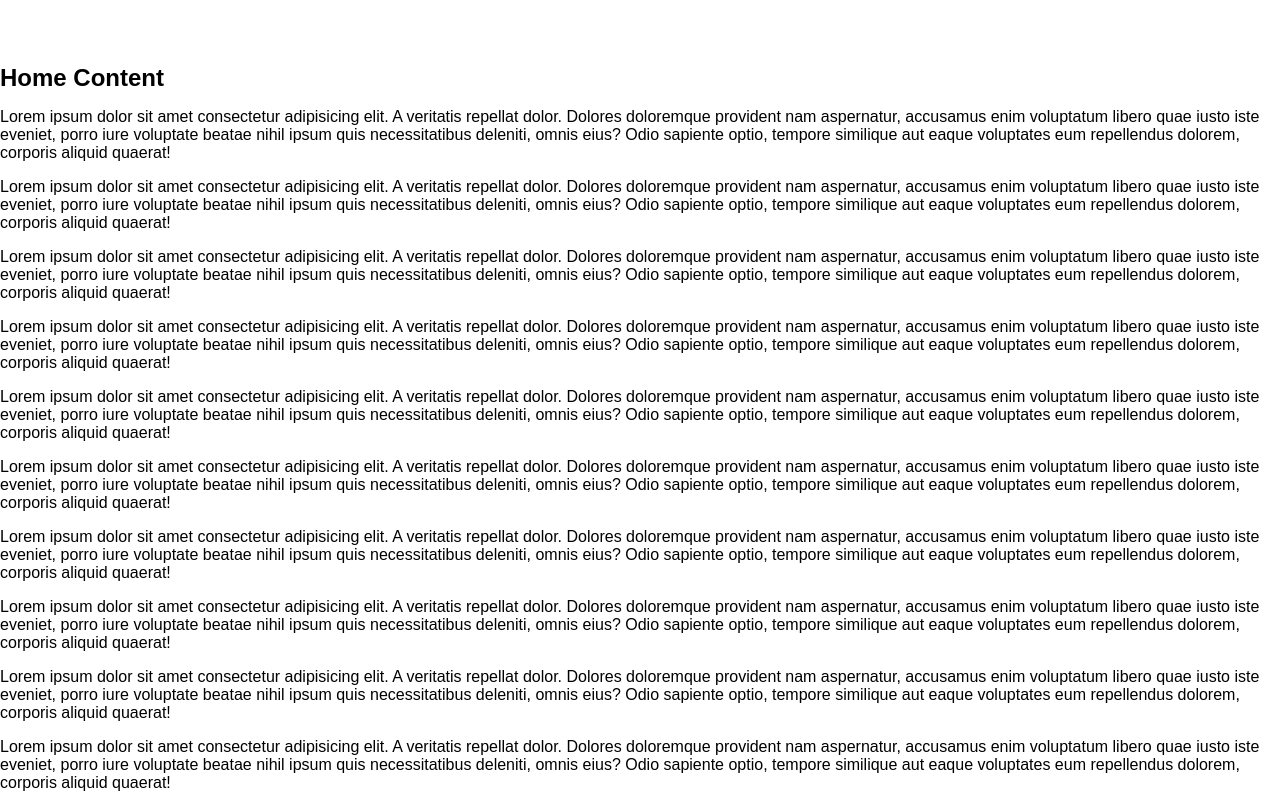
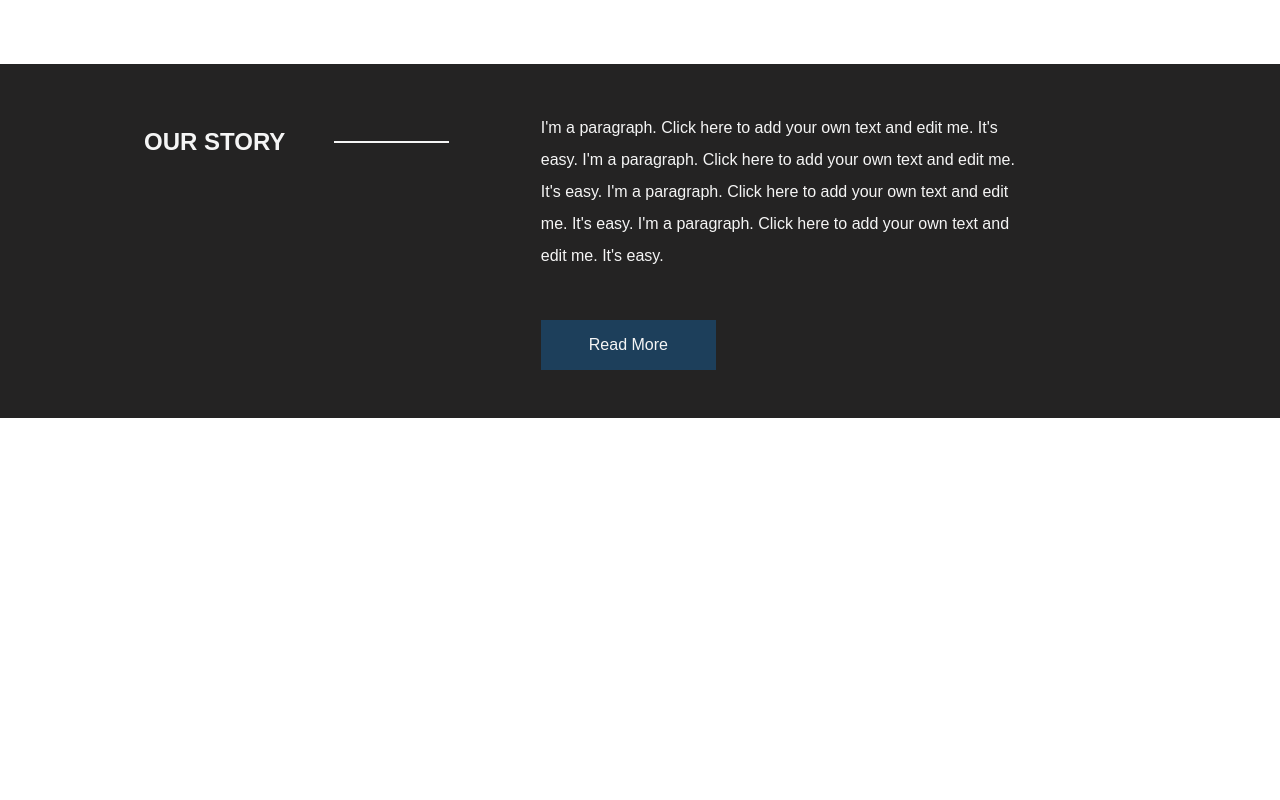
Before and after one commit to Spha88/hotel-school, a Next.js app: page / in a window 1280 px wide. Shown: the part 860-1660 px from the top of the page. After the commit the page ends 1278 px from the top, so only its background shows below. Built offline with nearby package versions, Linux system fonts and the light colour scheme.

Commit message:
Complete AboutFrontPage component

```diff
--- /dev/null
+++ b/components/HomeContent/AboutFrontPage/AboutFrontPage.js
@@ -0,0 +1,30 @@
+import React from 'react';
+import styles from './AboutFrontPage.module.scss';
+import Container from '../../UI/Container';
+
+const AboutFrontPage = () => {
+    return (
+        <div className={styles.AboutFrontPage}>
+            <Container>
+                <div className={styles.AboutContent}>
+                    <div className={styles.Heading}>
+                        <div className={styles.HeadingInner}>
+                            <h2>OUR STORY</h2>
+                            <div className={styles.Line}></div>
+                        </div>
+                    </div>
+                    <div className={styles.Paragraph}>
+                        <p>
+                            I'm a paragraph. Click here to add your own text and edit me. It's easy. I'm a paragraph. Click here to add your own text and edit me.
+
+                            It's easy. I'm a paragraph. Click here to add your own text and edit me. It's easy. I'm a paragraph. Click here to add your own text and edit me. It's easy.
+                        </p>
+                        <a href="/about">Read More</a>
+                    </div>
+                </div>
+            </Container>
+        </div>
+    )
+}
+
+export default AboutFrontPage
--- /dev/null
+++ b/components/HomeContent/AboutFrontPage/AboutFrontPage.module.scss
@@ -0,0 +1,38 @@
+.AboutFrontPage {
+    background: var(--black);
+    color: var(--white);
+    .AboutContent {
+        padding: 3rem 0;
+        display: flex;
+        .Heading {
+            width: 40%;
+            .HeadingInner {
+                display: flex;
+                align-items: center;
+                padding: 1rem 1rem 1rem 0;
+                h2 {
+                    width: 50%;
+                }
+                .Line {
+                    height: 2px;
+                    background: var(--white);
+                    width: 30%;
+                }
+            }
+        }
+
+        .Paragraph {
+            width: 50%;
+            p {
+                margin: 0;
+                padding-bottom: 3rem;
+                line-height: 2rem;
+            }
+            a {
+                display: inline-block;
+                background: var(--blue);
+                padding: 1rem 3rem;
+            }
+        }
+    }
+}
--- a/components/HomeContent/HomeContent.js
+++ b/components/HomeContent/HomeContent.js
@@ -1,52 +1,12 @@
 import React from 'react'
+import AboutFrontPage from './AboutFrontPage/AboutFrontPage'
+
 import styles from './HomeContent.module.scss'
 
 const HomeContent = () => {
     return (
         <div className={styles.HomeContent}>
-            <h2>Home Content</h2>
-            <p>
-                Lorem ipsum dolor sit amet consectetur adipisicing elit. A veritatis repellat dolor. Dolores doloremque provident nam aspernatur, accusamus enim voluptatum libero quae iusto iste eveniet, porro iure voluptate beatae nihil ipsum quis necessitatibus deleniti, omnis eius? Odio sapiente optio, tempore similique aut eaque voluptates eum repellendus dolorem, corporis aliquid quaerat!
-            </p>
-            <p>
-                Lorem ipsum dolor sit amet consectetur adipisicing elit. A veritatis repellat dolor. Dolores doloremque provident nam aspernatur, accusamus enim voluptatum libero quae iusto iste eveniet, porro iure voluptate beatae nihil ipsum quis necessitatibus deleniti, omnis eius? Odio sapiente optio, tempore similique aut eaque voluptates eum repellendus dolorem, corporis aliquid quaerat!
-            </p>
-            <p>
-                Lorem ipsum dolor sit amet consectetur adipisicing elit. A veritatis repellat dolor. Dolores doloremque provident nam aspernatur, accusamus enim voluptatum libero quae iusto iste eveniet, porro iure voluptate beatae nihil ipsum quis necessitatibus deleniti, omnis eius? Odio sapiente optio, tempore similique aut eaque voluptates eum repellendus dolorem, corporis aliquid quaerat!
-            </p>
-            <p>
-                Lorem ipsum dolor sit amet consectetur adipisicing elit. A veritatis repellat dolor. Dolores doloremque provident nam aspernatur, accusamus enim voluptatum libero quae iusto iste eveniet, porro iure voluptate beatae nihil ipsum quis necessitatibus deleniti, omnis eius? Odio sapiente optio, tempore similique aut eaque voluptates eum repellendus dolorem, corporis aliquid quaerat!
-            </p>
-            <p>
-                Lorem ipsum dolor sit amet consectetur adipisicing elit. A veritatis repellat dolor. Dolores doloremque provident nam aspernatur, accusamus enim voluptatum libero quae iusto iste eveniet, porro iure voluptate beatae nihil ipsum quis necessitatibus deleniti, omnis eius? Odio sapiente optio, tempore similique aut eaque voluptates eum repellendus dolorem, corporis aliquid quaerat!
-            </p>
-            <p>
-                Lorem ipsum dolor sit amet consectetur adipisicing elit. A veritatis repellat dolor. Dolores doloremque provident nam aspernatur, accusamus enim voluptatum libero quae iusto iste eveniet, porro iure voluptate beatae nihil ipsum quis necessitatibus deleniti, omnis eius? Odio sapiente optio, tempore similique aut eaque voluptates eum repellendus dolorem, corporis aliquid quaerat!
-            </p>
-            <p>
-                Lorem ipsum dolor sit amet consectetur adipisicing elit. A veritatis repellat dolor. Dolores doloremque provident nam aspernatur, accusamus enim voluptatum libero quae iusto iste eveniet, porro iure voluptate beatae nihil ipsum quis necessitatibus deleniti, omnis eius? Odio sapiente optio, tempore similique aut eaque voluptates eum repellendus dolorem, corporis aliquid quaerat!
-            </p>
-            <p>
-                Lorem ipsum dolor sit amet consectetur adipisicing elit. A veritatis repellat dolor. Dolores doloremque provident nam aspernatur, accusamus enim voluptatum libero quae iusto iste eveniet, porro iure voluptate beatae nihil ipsum quis necessitatibus deleniti, omnis eius? Odio sapiente optio, tempore similique aut eaque voluptates eum repellendus dolorem, corporis aliquid quaerat!
-            </p>
-            <p>
-                Lorem ipsum dolor sit amet consectetur adipisicing elit. A veritatis repellat dolor. Dolores doloremque provident nam aspernatur, accusamus enim voluptatum libero quae iusto iste eveniet, porro iure voluptate beatae nihil ipsum quis necessitatibus deleniti, omnis eius? Odio sapiente optio, tempore similique aut eaque voluptates eum repellendus dolorem, corporis aliquid quaerat!
-            </p>
-            <p>
-                Lorem ipsum dolor sit amet consectetur adipisicing elit. A veritatis repellat dolor. Dolores doloremque provident nam aspernatur, accusamus enim voluptatum libero quae iusto iste eveniet, porro iure voluptate beatae nihil ipsum quis necessitatibus deleniti, omnis eius? Odio sapiente optio, tempore similique aut eaque voluptates eum repellendus dolorem, corporis aliquid quaerat!
-            </p>
-            <p>
-                Lorem ipsum dolor sit amet consectetur adipisicing elit. A veritatis repellat dolor. Dolores doloremque provident nam aspernatur, accusamus enim voluptatum libero quae iusto iste eveniet, porro iure voluptate beatae nihil ipsum quis necessitatibus deleniti, omnis eius? Odio sapiente optio, tempore similique aut eaque voluptates eum repellendus dolorem, corporis aliquid quaerat!
-            </p>
-            <p>
-                Lorem ipsum dolor sit amet consectetur adipisicing elit. A veritatis repellat dolor. Dolores doloremque provident nam aspernatur, accusamus enim voluptatum libero quae iusto iste eveniet, porro iure voluptate beatae nihil ipsum quis necessitatibus deleniti, omnis eius? Odio sapiente optio, tempore similique aut eaque voluptates eum repellendus dolorem, corporis aliquid quaerat!
-            </p>
-            <p>
-                Lorem ipsum dolor sit amet consectetur adipisicing elit. A veritatis repellat dolor. Dolores doloremque provident nam aspernatur, accusamus enim voluptatum libero quae iusto iste eveniet, porro iure voluptate beatae nihil ipsum quis necessitatibus deleniti, omnis eius? Odio sapiente optio, tempore similique aut eaque voluptates eum repellendus dolorem, corporis aliquid quaerat!
-            </p>
-            <p>
-                Lorem ipsum dolor sit amet consectetur adipisicing elit. A veritatis repellat dolor. Dolores doloremque provident nam aspernatur, accusamus enim voluptatum libero quae iusto iste eveniet, porro iure voluptate beatae nihil ipsum quis necessitatibus deleniti, omnis eius? Odio sapiente optio, tempore similique aut eaque voluptates eum repellendus dolorem, corporis aliquid quaerat!
-            </p>
+            <AboutFrontPage />
         </div>
     )
 }
--- a/styles/globals.scss
+++ b/styles/globals.scss
@@ -1,5 +1,6 @@
 :root {
   --blue: #1D3F5B;
+  --black: rgb(36, 35, 35);
   --white: rgb(245, 245, 245);
   --box-shadow: 2px 6px 19px -7px rgba(0, 0, 0, 1);
 }
```
